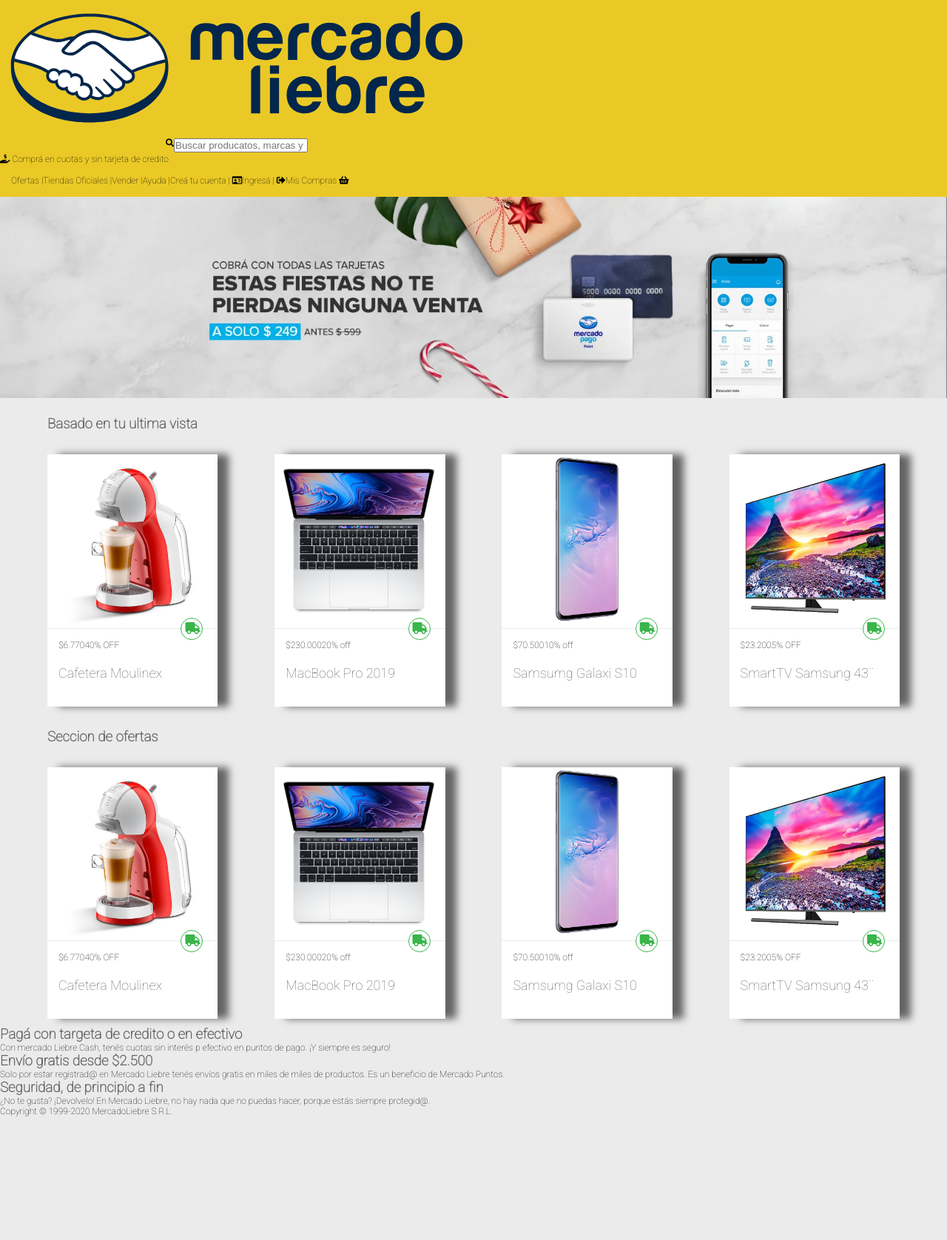
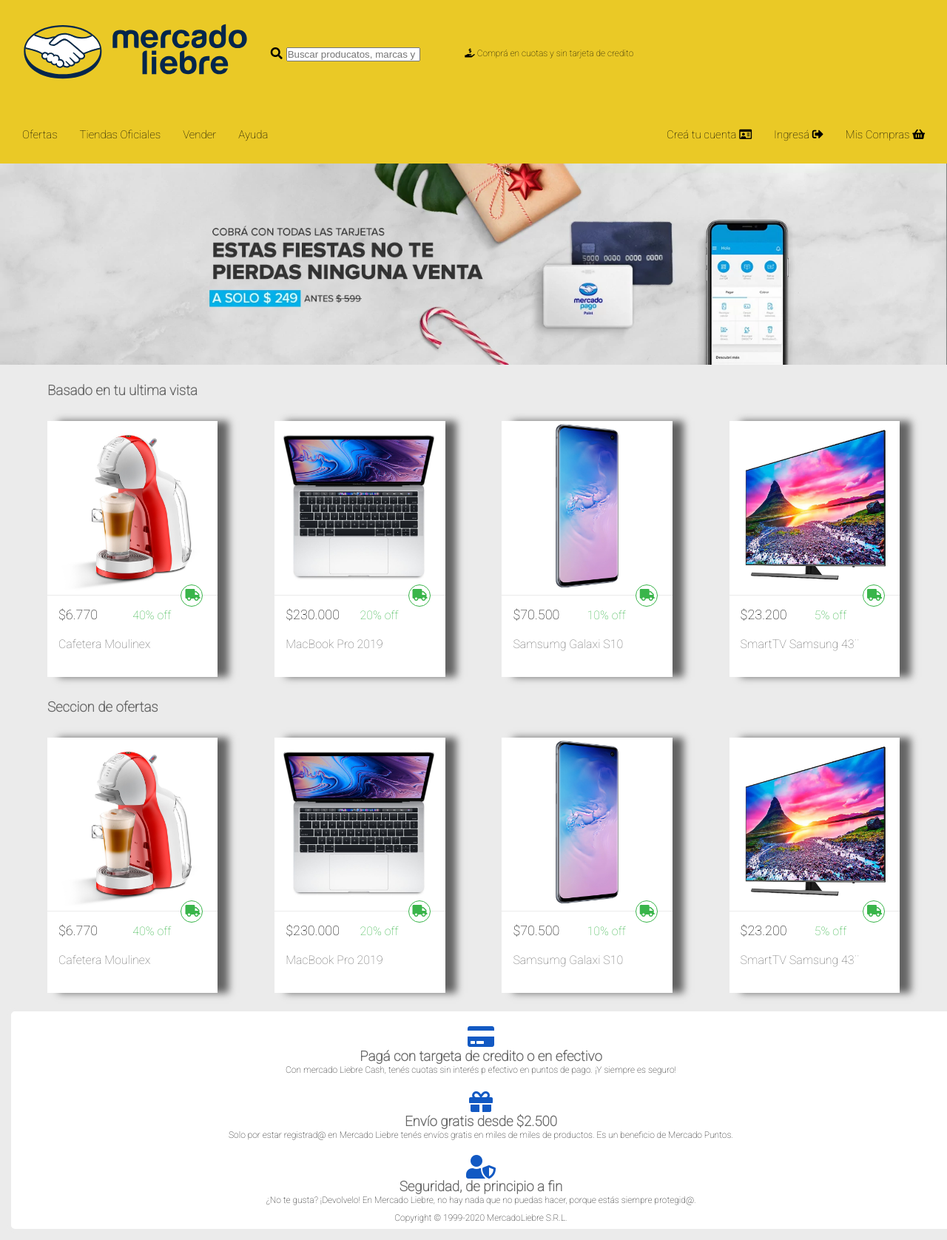
Before and after one commit to FacuTaborra/MercadoLibre, a website: page views/home.html in a window 1280 px wide. Shown: the whole page at 74% size. Before the commit the page ends 1509 px from the top, so only its background shows below. Drawn offline with Linux system fonts and the light colour scheme; files whose address does not match are found by name.

Commit message:
arregle problemas de diseño

```diff
--- a/public/css/style.css
+++ b/public/css/style.css
@@ -17,20 +17,34 @@
     font-size: 12px;
 }
 
-div.logoyform{
+.top-header{
     display: flex;
-    flex-wrap: wrap;
-    padding: 5%;
+    justify-items: baseline;
+    padding: 20px;
+}
+.inputForm {
+    width: 40%;
+    height: 20%;
+    align-self:center;
+    margin: 15px;
 }
 
-header div.logoyform p{
+#logoSearch{
+    margin: 5px;
+}
+
+.frace-header{
     width: 100%;
-    text-align: center;
-    margin-top: 10px;
+    height: 40%;
+    align-self: center;
 }
 
 header{
     background-color: #EAC926;
+}
+
+header div.logo{
+    padding: 10px;
 }
 
 .logo,
@@ -38,9 +52,7 @@
     width: 50%;
 }
 
-header div.logo{
-    padding: 10px;
-}
+
 
 header .form{
     display: flex;
@@ -81,18 +93,18 @@
     width: 40px;
 }
 
-.descuentos{
-    width: 70%;
+.Descuentos{
+    width: 50%;
 }
 
-.precios{
+.Precios{
     font-size: 18px;
-    width: 30%;
+    width: 50%;
 }
 
-.descuentos,
+.Descuentos,
 .Descripciones{
-    font-size: 18px;
+    font-size: 16px;
     font-weight: normal;
 }
 
@@ -104,6 +116,11 @@
 h3,
 .Descripciones{
     color: #666;
+}
+
+main section article i,
+.Descuentos{
+    color: #39b54a;
 }
 
 .contenido{
@@ -133,13 +150,6 @@
 
 main section article i{
     color: #39b54a;
-}
-
-main section article img{
-    width: 100%;
-}
-
-main section article i{
     display: block;
     font-size: 16px;
     padding: 5px;
@@ -151,6 +161,10 @@
     position: absolute;
     right: 20px;
     top: -15px;
+}
+
+main section article img{
+    width: 100%;
 }
 
 main section h3{
@@ -165,6 +179,51 @@
     border-top: 1px solid #ebebeb;
     position: relative;
     padding: 15px;
+}
+
+footer{
+    background-color: #fff;
+    border: 5px #ebebeb solid;
+    border-radius: 10px;
+    width: 100%;
+    height: 100%;
+    margin: 10px;
+    padding: 8px;
+    display: flex;
+    flex-direction: column;
+    align-items: center;
+}
+
+.main-footer{
+    width: 80%;
+    display: flex;
+    align-content: center;
+    flex-wrap: wrap;
+    align-items: center;
+    flex-direction: column;
+}
+
+.main-footer div{
+    width: 100%;
+    height: 100%;
+    margin: 10px;
+    display: flex;
+    flex-wrap: wrap;
+}
+
+.main-footer div i,
+.main-footer div h3,
+.main-footer div p{
+    width: 100%;
+    height: 100%;
+    display: flex;
+    justify-content: center;
+}
+
+
+footer i{
+    color: #1259c3;;
+    font-size: 2em;
 }
 
 @media (min-width: 361px){
@@ -199,7 +258,7 @@
 @media (min-width: 769px) {
     header nav {
         display: flex;
-        justify-items: first baseline;
+        justify-content: space-between;
         font-size: 12px;
         align-items: center;
         padding: 15px;
@@ -210,6 +269,11 @@
         justify-items: first baseline;
     }
 
+    header nav ul li{
+        font-size: 15px;
+        margin: 15px;
+    }
+
     .burger-menu {
         display: none;
     }
--- a/views/home.html
+++ b/views/home.html
@@ -15,26 +15,28 @@
 
     <header>
 
-        <div clas="logoyform">
+        <div class="top-header">
             <div class="logo">
                <img src="/img/logo-mercado-liebre.svg" alt="">
             </div>
-            <div class="form" action="#" method="GET">
-                <i class="fas fa-search" class="submit"></i><input class="input" type="text" id="usuario" name="buscador" placeholder="Buscar producatos, marcas y mas">
+            <div class="inputForm" method="GET">
+                <i class="fas fa-search" id="logoSearch"></i><input class="input" type="text" name="buscador" placeholder="Buscar producatos, marcas y mas">
             </div>
+            <div class="frace-header">
                 <p><i class="fas fa-hand-holding-usd"></i> Comprá en cuotas y sin tarjeta de credito</p>
+            </div>
         </div>
 
         <nav>
            <ul class="menu">
-               <li><a href="#">Ofertas |</a></li>
-               <li><a href="#">Tiendas Oficiales |</a></li>
-               <li><a href="#">Vender |</a></li>
-               <li><a href="#">Ayuda |</a></li>
+               <li><a href="#">Ofertas</a></li>
+               <li><a href="#">Tiendas Oficiales</a></li>
+               <li><a href="#">Vender</a></li>
+               <li><a href="#">Ayuda</a></li>
             </ul>
             <ul class="menu">
-               <li><a href="/login">Creá tu cuenta |</a> <i class="far fa-id-card"> </i></li>
-               <li><a href="#">Ingresá |</a> <i class="fas fa-sign-out-alt"></i> </li>
+               <li><a href="/login">Creá tu cuenta</a> <i class="far fa-id-card"> </i></li>
+               <li><a href="#">Ingresá</a> <i class="fas fa-sign-out-alt"></i> </li>
                <li><a href="#">Mis Compras</a> <i class="fas fa-shopping-basket"></i></li>
            </ul>
         </nav>
@@ -54,7 +56,7 @@
                     <div class="main-article">
                         <i class="fas fa-truck"></i>
                         <p class="Precios">$6.770</p>
-                        <p class="Descuentos">40% OFF</p>
+                        <p class="Descuentos">40% off</p>
                         <h3 class="Descripciones">Cafetera Moulinex</h3>
                     </div>
                 </article>
@@ -81,7 +83,7 @@
                     <div class="main-article">
                         <i class="fas fa-truck"></i>
                         <p class="Precios">$23.200</p>
-                        <p class="Descuentos">5% OFF</p>
+                        <p class="Descuentos">5% off</p>
                         <h3 class="Descripciones">SmartTV Samsung 43¨</h3>
                     </div>
                 </article>
@@ -96,7 +98,7 @@
                     <div class="main-article">
                         <i class="fas fa-truck"></i>
                         <p class="Precios">$6.770</p>
-                        <p class="Descuentos">40% OFF</p>
+                        <p class="Descuentos">40% off</p>
                         <h3 class="Descripciones">Cafetera Moulinex</h3>
                     </div>
                 </article>
@@ -123,7 +125,7 @@
                     <div class="main-article">
                         <i class="fas fa-truck"></i>
                         <p class="Precios">$23.200</p>
-                        <p class="Descuentos">5% OFF</p>
+                        <p class="Descuentos">5% off</p>
                         <h3 class="Descripciones">SmartTV Samsung 43¨</h3>
                     </div>
                 </article>
@@ -133,21 +135,24 @@
     </main>
 
     <footer>
+            <div class="main-footer">
                 <div>
+                    <i class="fas fa-credit-card"></i>
                     <h3>Pagá con targeta de credito o en efectivo</h3>
                     <p>Con mercado Liebre Cash, tenés cuotas sin interés p efectivo en puntos de pago. ¡Y siempre es seguro!</p>
                 </div>
                 <div>
+                    <i class="fas fa-gift"></i>
                     <h3>Envío gratis desde $2.500</h3>
                     <p>Solo por estar registrad@ en Mercado Liebre tenés envíos gratis en miles de miles de productos. Es un beneficio de Mercado Puntos.</p>
                 </div>
                 <div>
+                    <i class="fas fa-user-shield"></i>
                     <h3>Seguridad, de principio a fin</h3>
                     <p>¿No te gusta? ¡Devolvelo! En Mercado Liebre, no hay nada que no puedas hacer, porque estás siempre protegid@.</p>
                 </div>
-            <div>
+            </div>
             <p>Copyright © 1999-2020 MercadoLiebre S.R.L.</p>
-            </div>
     </footer>
 
 </body>
```
Also changed, not shown: README.md. Lines whose indentation alone changed are shown as unchanged.
